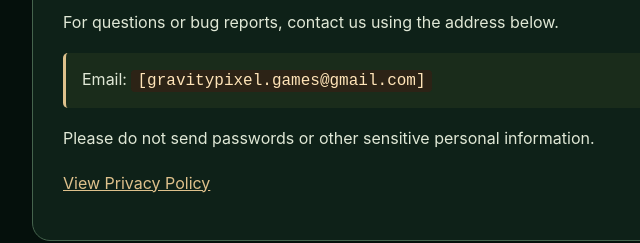
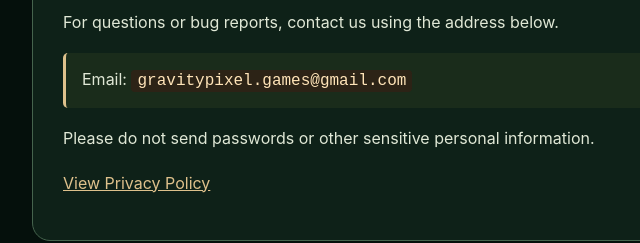
Before and after one commit to gravitypixelgames/gravity-divide, a plain HTML site: page support.html in a window 1280 px wide. Shown: the part 1136-1379 px from the top of the page, 197-837 px from the left. Drawn offline with Linux system fonts and the light colour scheme.

```diff
--- a/support.html
+++ b/support.html
@@ -1,5 +1,5 @@
 <!doctype html><html lang="ja"><head><meta charset="utf-8"><meta name="viewport" content="width=device-width,initial-scale=1"><meta name="color-scheme" content="dark"><meta name="theme-color" content="#06110d"><meta name="description" content="GRAVITY. — DIVIDE official support and privacy information"><link rel="icon" href="artwork.png"><link rel="stylesheet" href="style.css"></head><body data-title-ja="サポート" data-title-en="Support"><div class="shell"><nav class="nav"><a class="brand" href="index.html">GRAVITY. — DIVIDE</a><div class="navlinks"><a href="support.html" data-lang="ja">サポート</a><a href="support.html" data-lang="en" class="hide">Support</a><a href="privacy.html" data-lang="ja">プライバシー</a><a href="privacy.html" data-lang="en" class="hide">Privacy</a></div></nav><header class="hero"><img src="artwork.png" alt="GRAVITY. — DIVIDE icon"><div><div class="eyebrow">DRAW A LINE. DIVIDE THE WORLD.</div><h1 data-lang="ja">サポート</h1><h1 data-lang="en" class="hide">Support</h1><p>GRAVITY. — DIVIDE</p></div></header><div class="langrow" aria-label="Language"><button type="button" data-language-button="ja" aria-pressed="true">日本語</button><button type="button" data-language-button="en" aria-pressed="false">English</button></div><section class="content" data-lang="ja"><h2>GRAVITY. — DIVIDEについて</h2><p>一本の線で重力を操り、ゴールを目指す物理パズルアクションゲームです。全100ステージは無料でプレイできます。</p>
 <h2>よくある質問</h2><p><strong>ゲームは無料ですか？</strong><br>はい。全100ステージを無料でプレイできます。ステージ15以降の一部のクリア時に全画面広告が表示される場合があります。</p><p><strong>ゴールが見えません。</strong><br>ステージ11〜100では鍵を取得するとゴールが出現します。ステージ1〜10では最初からゴールが見えます。</p><p><strong>クリスタルはすべて取る必要がありますか？</strong><br>いいえ。クリスタルは任意の収集要素です。</p><p><strong>広告を削除できますか？</strong><br>「SHOP / PRIVACY」から買い切り型の永久広告削除を購入できます。</p><p><strong>以前の購入を復元できますか？</strong><br>同画面の「購入を復元」から復元できます。</p><p><strong>インターネット接続は必要ですか？</strong><br>基本的なゲームプレイはオフラインでも行えます。広告配信や購入・復元にはネット接続が必要な場合があります。</p>
-<h2>お問い合わせ</h2><p>不具合の報告やご質問は、次の連絡先までお送りください。</p><p class="note">メール：<span class="contact-placeholder">［gravitypixel.games@gmail.com］</span></p><p>個人情報やパスワードは送信しないでください。</p><p><a href="privacy.html?lang=ja">プライバシーポリシーを見る</a></p></section><section class="content hide" data-lang="en"><h2>About GRAVITY. — DIVIDE</h2><p>A physics puzzle-action game in which you draw a line to change gravity and reach the exit. All 100 stages are free to play.</p>
+<h2>お問い合わせ</h2><p>不具合の報告やご質問は、次の連絡先までお送りください。</p><p class="note">メール：<span class="contact-placeholder">gravitypixel.games@gmail.com</span></p><p>個人情報やパスワードは送信しないでください。</p><p><a href="privacy.html?lang=ja">プライバシーポリシーを見る</a></p></section><section class="content hide" data-lang="en"><h2>About GRAVITY. — DIVIDE</h2><p>A physics puzzle-action game in which you draw a line to change gravity and reach the exit. All 100 stages are free to play.</p>
 <h2>Frequently asked questions</h2><p><strong>Is the game free?</strong><br>Yes. All 100 stages are free. Interstitial ads may appear after certain stage clears beginning at stage 15.</p><p><strong>Where is the exit?</strong><br>In stages 11–100, the exit is revealed once you collect the key. In stages 1–10, the exit is visible from the start.</p><p><strong>Must I collect every crystal?</strong><br>No. Crystals are optional collectibles.</p><p><strong>Can I remove ads?</strong><br>Yes. A one-time, non-consumable purchase is available in SHOP / PRIVACY.</p><p><strong>How can I restore my purchase?</strong><br>Open SHOP / PRIVACY and choose Restore Purchases.</p><p><strong>Can I play offline?</strong><br>Core gameplay works offline. Internet access may be needed for ads and purchases or restores.</p>
-<h2>Contact support</h2><p>For questions or bug reports, contact us using the address below.</p><p class="note">Email: <span class="contact-placeholder">[gravitypixel.games@gmail.com]</span></p><p>Please do not send passwords or other sensitive personal information.</p><p><a href="privacy.html?lang=en">View Privacy Policy</a></p></section><footer><span>© 2026 GRAVITY. — DIVIDE</span><a href="support.html">Support</a><a href="privacy.html">Privacy Policy</a></footer></div><script src="site.js" defer></script></body></html>
+<h2>Contact support</h2><p>For questions or bug reports, contact us using the address below.</p><p class="note">Email: <span class="contact-placeholder">gravitypixel.games@gmail.com</span></p><p>Please do not send passwords or other sensitive personal information.</p><p><a href="privacy.html?lang=en">View Privacy Policy</a></p></section><footer><span>© 2026 GRAVITY. — DIVIDE</span><a href="support.html">Support</a><a href="privacy.html">Privacy Policy</a></footer></div><script src="site.js" defer></script></body></html>
```
